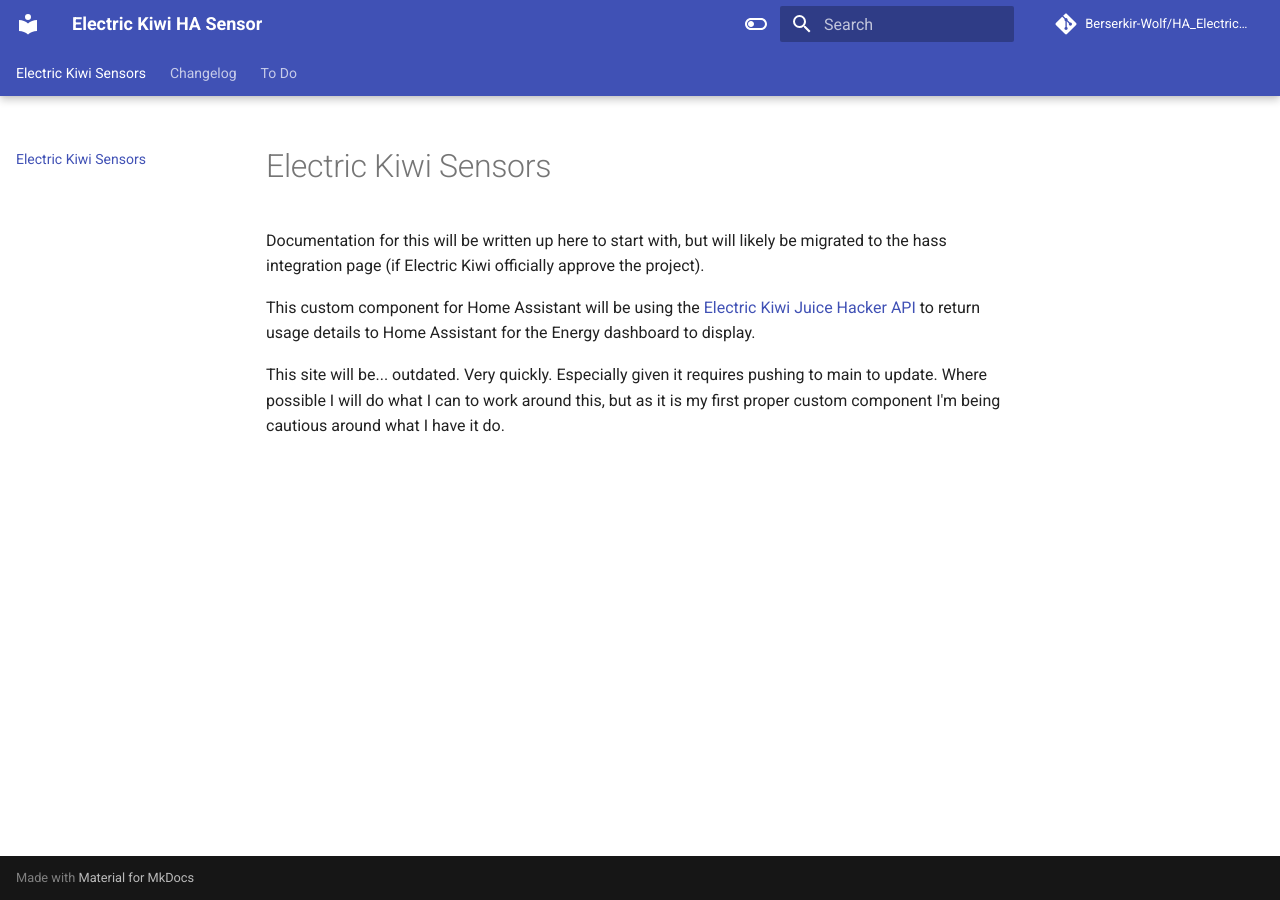
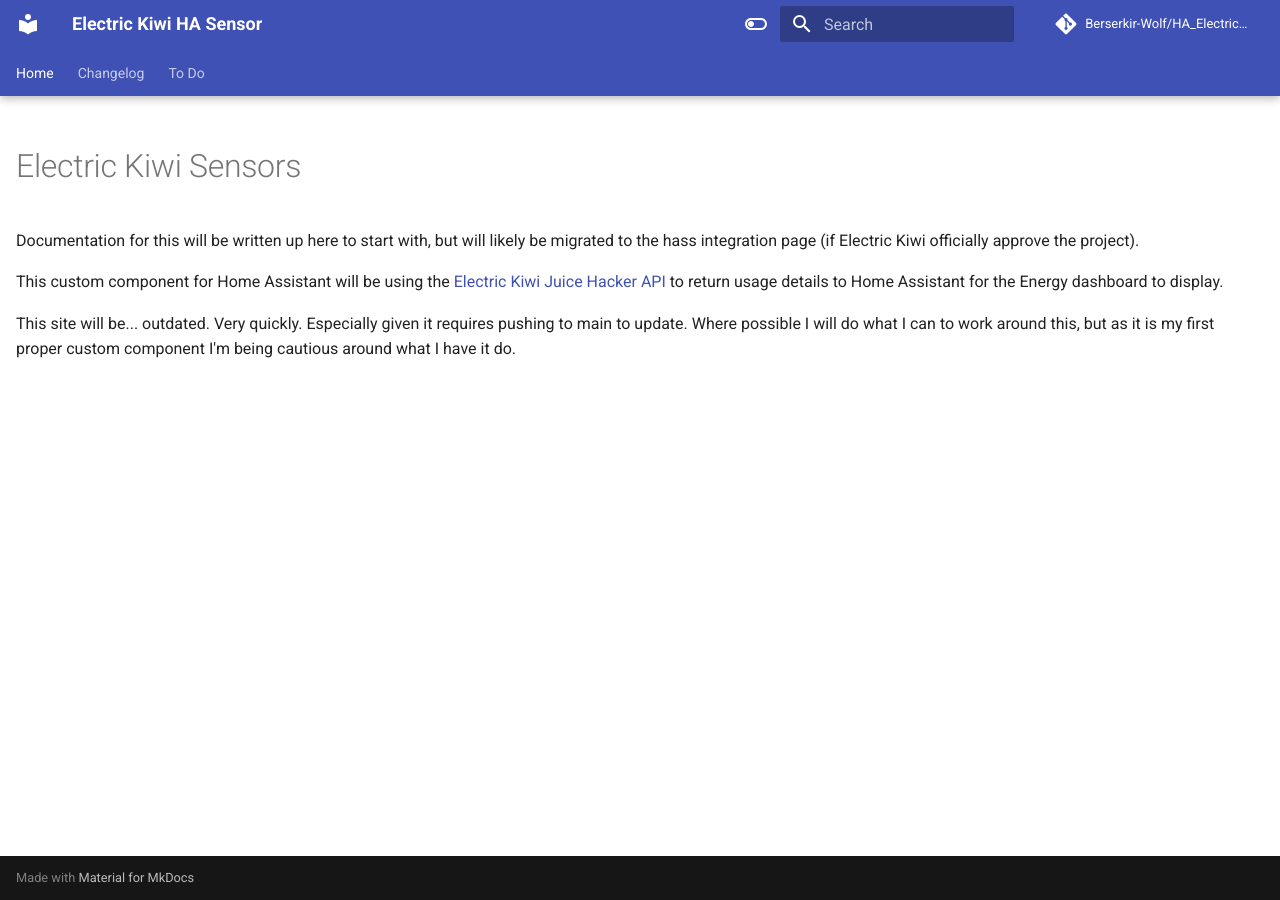
Before and after one commit to Berserkir-Wolf/HA_ElectricKiwi.old, an MkDocs documentation site: the page built from docs/index.md, in a window 1280 px wide. Built offline with MkDocs 1.6.1 and Material for MkDocs 9.7.7, drawn with Linux system fonts in a browser that asks for light colours; comment, search, counter and statistics services are not loaded; some of the changed lines change nothing that is shown.

Commit message:
Edit meta tags for index

```diff
--- a/docs/index.md
+++ b/docs/index.md
@@ -1,3 +1,11 @@
+---
+title: Home
+#description: A way to get energy usage from Electric Kiwi into Home Assistant.
+hide:
+  - navigation
+  - toc
+---
+
 # Electric Kiwi Sensors
 
 Documentation for this will be written up here to start with, but will likely be migrated to the hass integration page (if Electric Kiwi officially approve the project).
```
